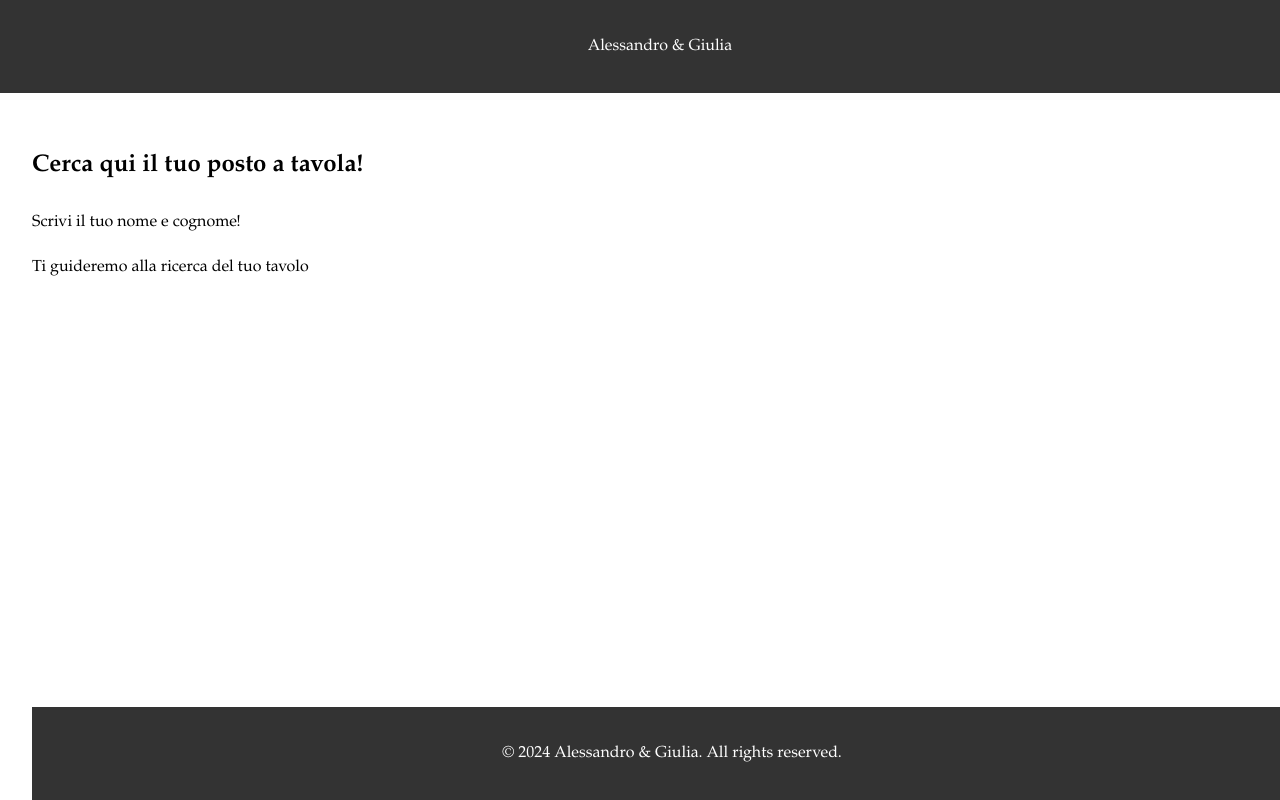
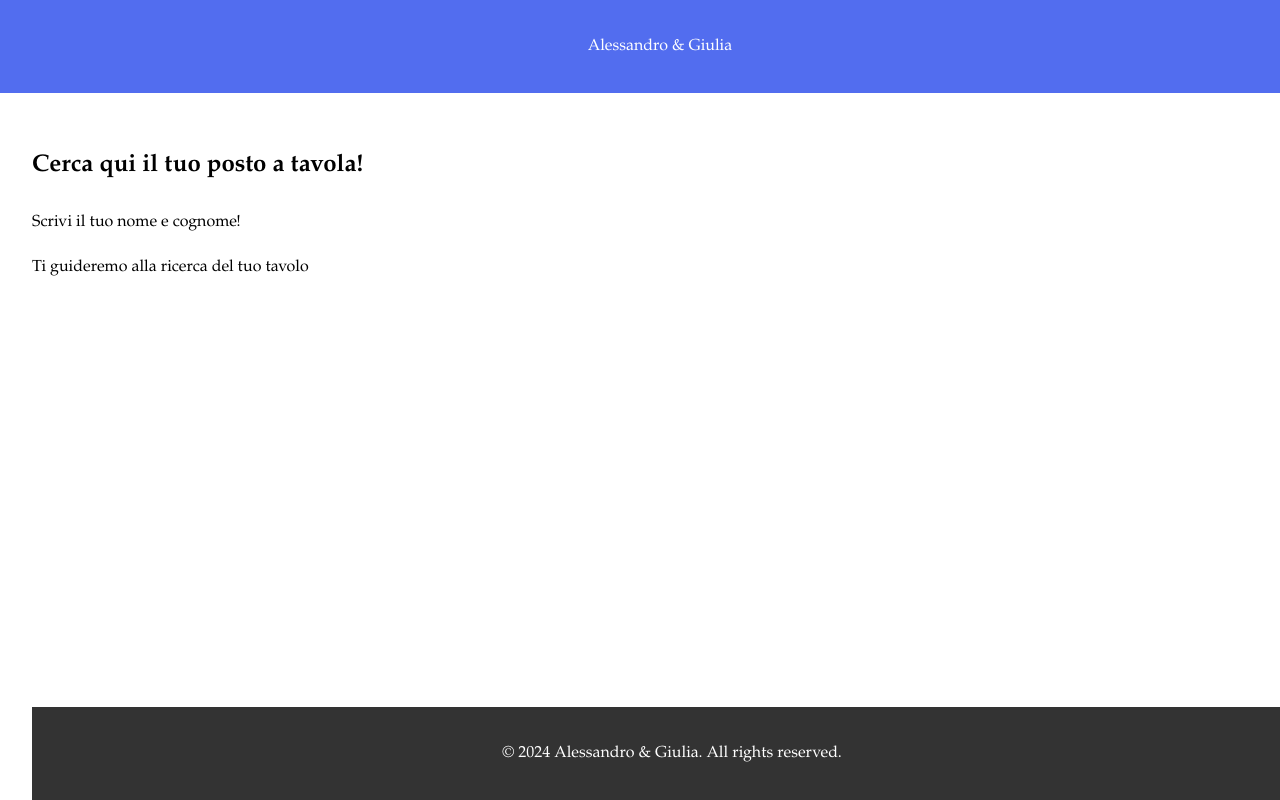
Before and after one commit to atrotta98/Wedding_website, a plain HTML site: page index.html in a window 1280 px wide. Drawn offline with Linux system fonts and the light colour scheme.

Commit message:
Update styles.css

```diff
--- a/styles.css
+++ b/styles.css
@@ -6,7 +6,7 @@ body {
 }
 
 header {
-    background: #333;
+    background: #526def;
     color: #fff;
     padding: 1rem 0;
 }
```
